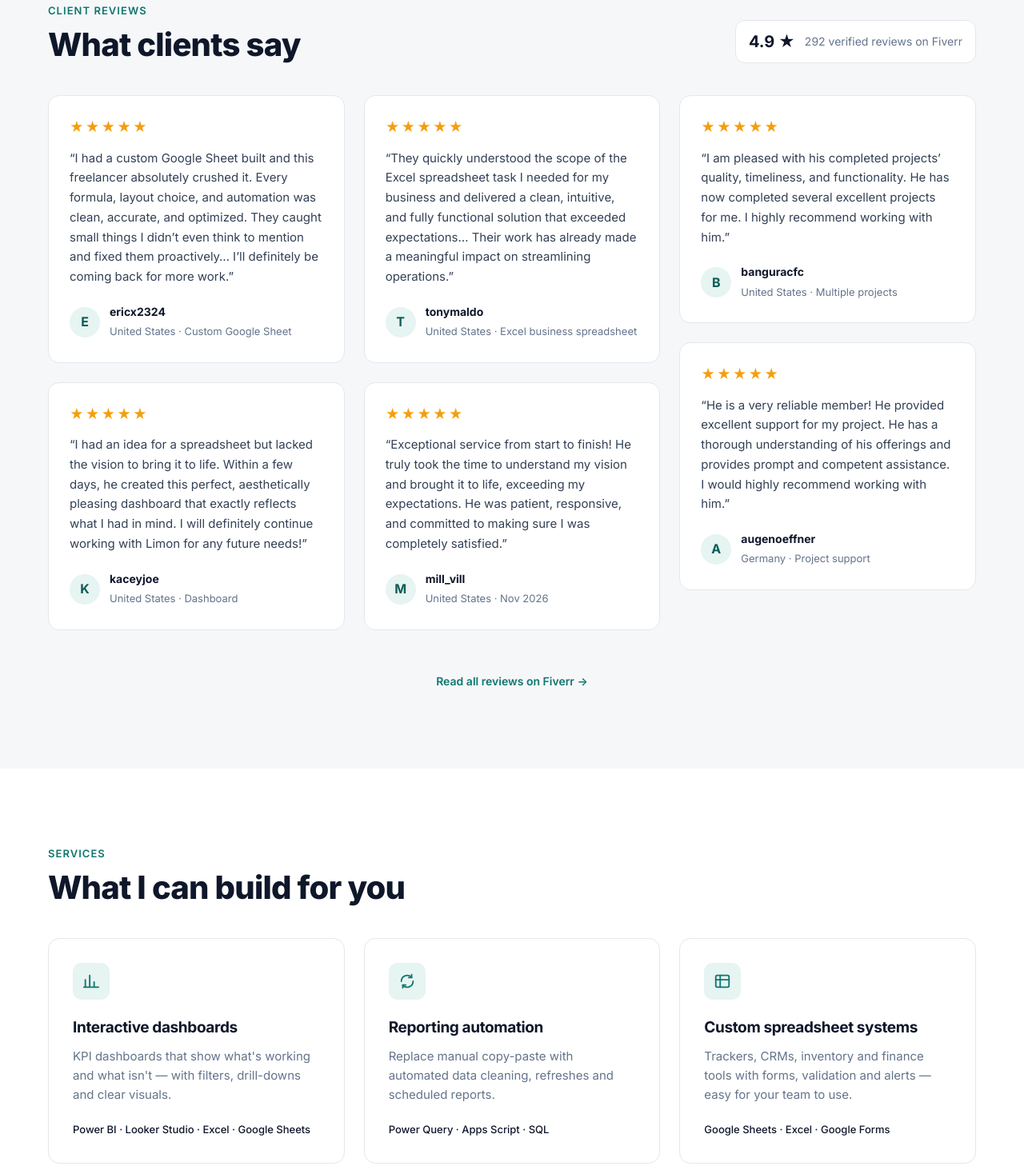
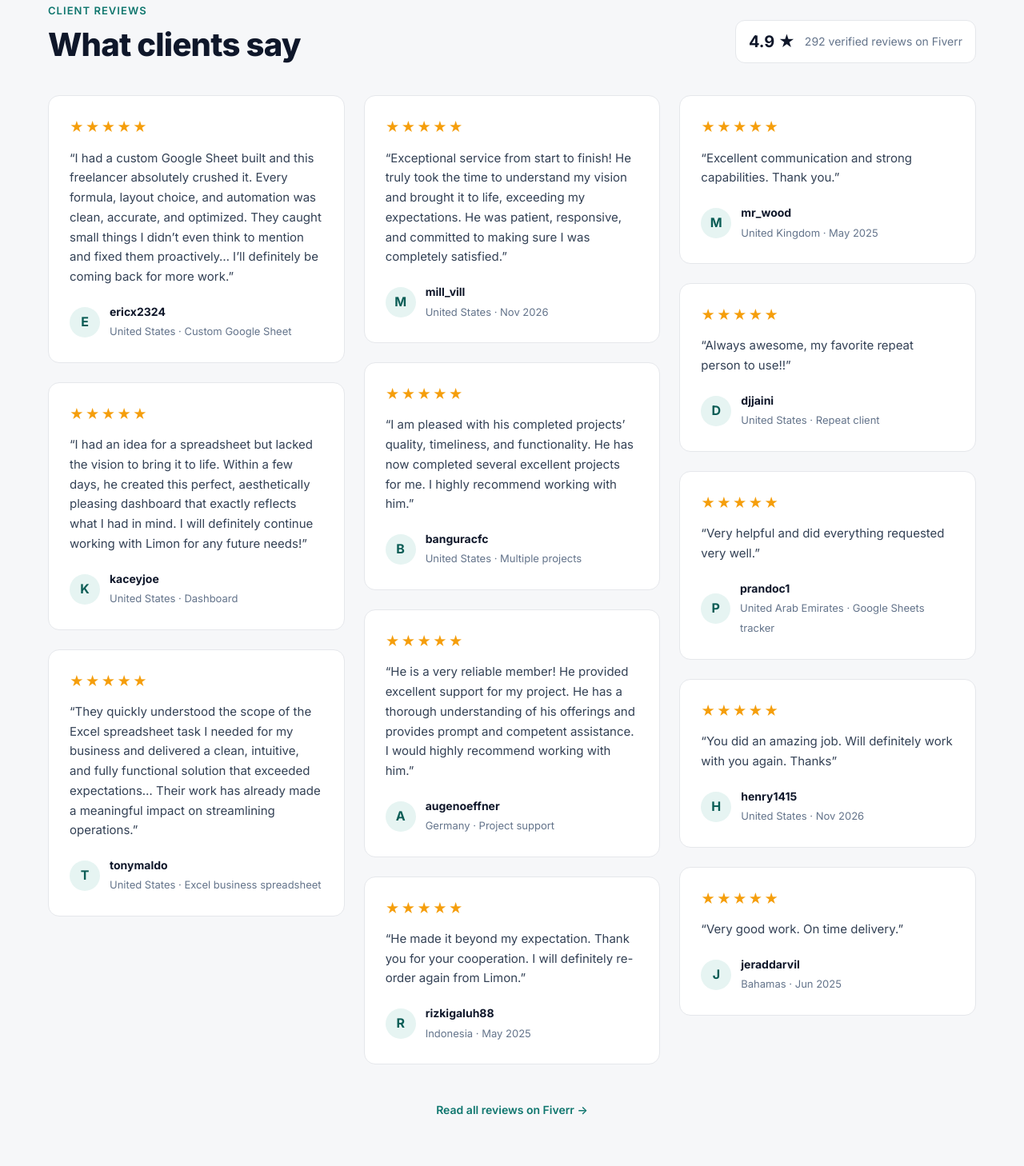
Before and after one commit to limon158041-commits/Portfolio, a plain HTML site: page index.html in a window 1280 px wide. Shown: the part 3289-4747 px from the top of the page at 80% size. Drawn offline with Linux system fonts and the light colour scheme.

Commit message:
Add six more client reviews (12 total)
Co-Authored-By: Claude Opus 5.5 <noreply@anthropic.com>
Claude-Session: https://claude.ai/code/session_018fMx2wkyKQTrbvWois6F11

```diff
--- a/index.html
+++ b/index.html
@@ -250,6 +250,36 @@
           <blockquote>“He is a very reliable member! He provided excellent support for my project. He has a thorough understanding of his offerings and provides prompt and competent assistance. I would highly recommend working with him.”</blockquote>
           <figcaption><span class="avatar">A</span><span><b>augenoeffner</b><small>Germany · Project support</small></span></figcaption>
         </figure>
+        <figure class="review">
+          <div class="stars" aria-label="5 out of 5 stars">★★★★★</div>
+          <blockquote>“He made it beyond my expectation. Thank you for your cooperation. I will definitely re-order again from Limon.”</blockquote>
+          <figcaption><span class="avatar">R</span><span><b>rizkigaluh88</b><small>Indonesia · May 2025</small></span></figcaption>
+        </figure>
+        <figure class="review">
+          <div class="stars" aria-label="5 out of 5 stars">★★★★★</div>
+          <blockquote>“Excellent communication and strong capabilities. Thank you.”</blockquote>
+          <figcaption><span class="avatar">M</span><span><b>mr_wood</b><small>United Kingdom · May 2025</small></span></figcaption>
+        </figure>
+        <figure class="review">
+          <div class="stars" aria-label="5 out of 5 stars">★★★★★</div>
+          <blockquote>“Always awesome, my favorite repeat person to use!!”</blockquote>
+          <figcaption><span class="avatar">D</span><span><b>djjaini</b><small>United States · Repeat client</small></span></figcaption>
+        </figure>
+        <figure class="review">
+          <div class="stars" aria-label="5 out of 5 stars">★★★★★</div>
+          <blockquote>“Very helpful and did everything requested very well.”</blockquote>
+          <figcaption><span class="avatar">P</span><span><b>prandoc1</b><small>United Arab Emirates · Google Sheets tracker</small></span></figcaption>
+        </figure>
+        <figure class="review">
+          <div class="stars" aria-label="5 out of 5 stars">★★★★★</div>
+          <blockquote>“You did an amazing job. Will definitely work with you again. Thanks”</blockquote>
+          <figcaption><span class="avatar">H</span><span><b>henry1415</b><small>United States · Nov 2026</small></span></figcaption>
+        </figure>
+        <figure class="review">
+          <div class="stars" aria-label="5 out of 5 stars">★★★★★</div>
+          <blockquote>“Very good work. On time delivery.”</blockquote>
+          <figcaption><span class="avatar">J</span><span><b>jeraddarvil</b><small>Bahamas · Jun 2025</small></span></figcaption>
+        </figure>
       </div>
       <p class="more"><a class="link" href="https://www.fiverr.com/limon158041" target="_blank" rel="noopener">Read all reviews on Fiverr →</a></p>
     </div>
```
